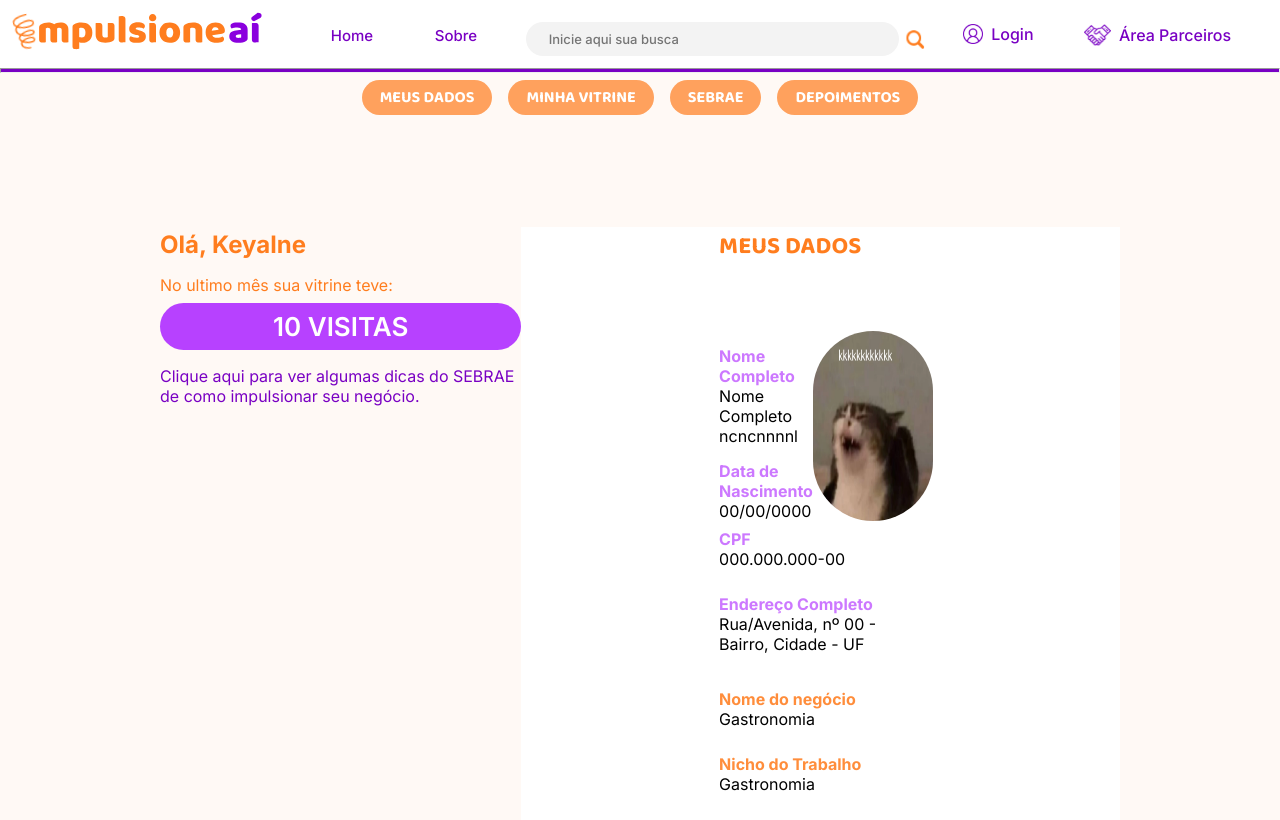
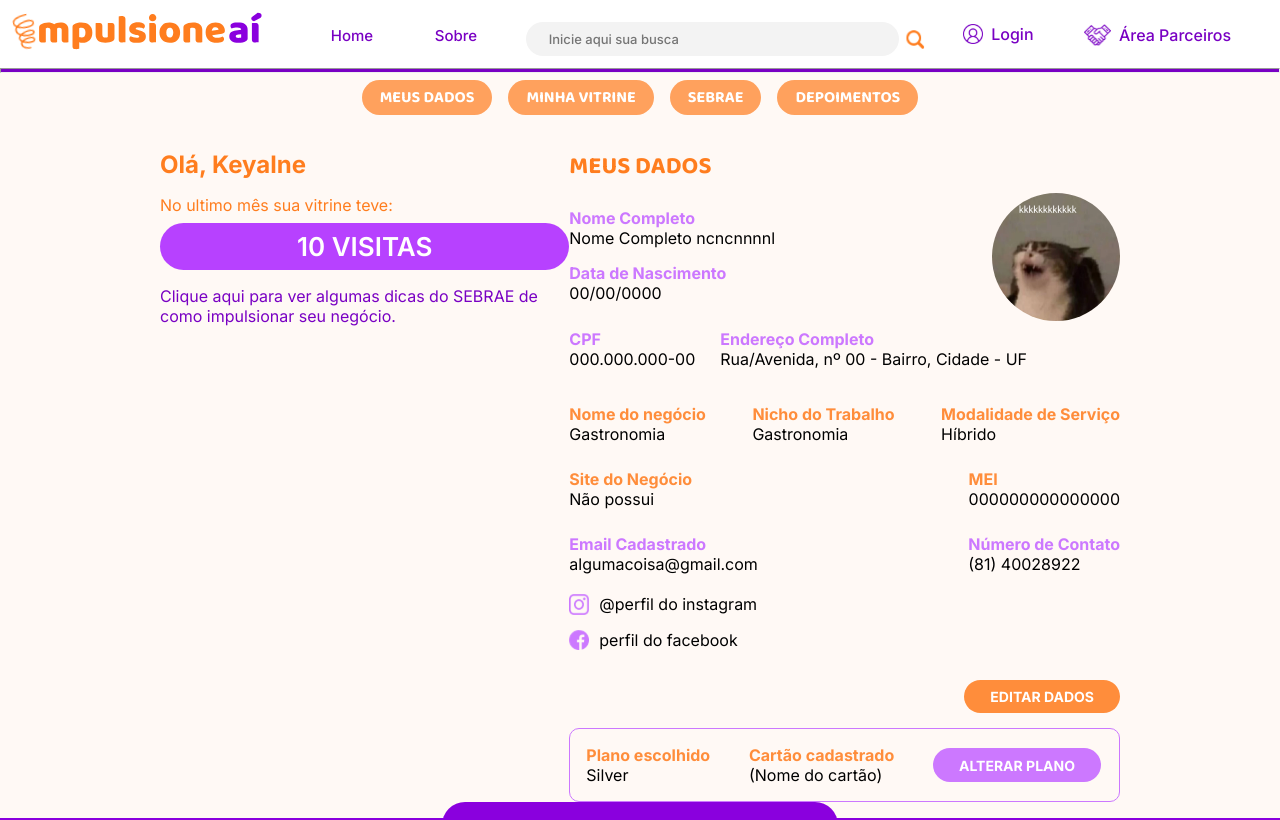
Before and after one commit to Rarissak/impulsione-ai, a React (Vite) app: page /perfilParceiro in a window 1280 px wide. Shown: the top 820 px of the page. Built offline with nearby package versions, Linux system fonts and the light colour scheme.

Commit message:
edit feat: ajustes na tela meusDados, para atender as proporções do perfil

```diff
--- a/src/components/meusDados/MeusDados.jsx
+++ b/src/components/meusDados/MeusDados.jsx
@@ -205,24 +205,18 @@ export function MostrarDadosAtualizados() {
 
 
 // função principal do arquivo
-function MeusDados()
-{
-
-
+function MeusDados(){
 
     return(
+        // <div id="form"  className="corVermelha">
+
             <div>
-                <div id="form">
-
-                    <div className="boxForm">
 
                 {/*Contém todo o formulário e seus campos*/}
-                        <form id="formContainer">
+                <form id="formContainer" className="boxMeusDados">
                     <div id="formTitle1">
                         <h1>MEUS DADOS</h1>
                     </div>
-                            <h1  id="formTitle">Meus Dados</h1>
-
                     <fieldset id="fieldSetFoto">
                         <div id="separarCampos">
                             {/*NOME COMPLETO*/}
@@ -239,14 +233,12 @@ function MeusDados()
 
                         </div>
 
+                        <img src={ProfileImg} alt="Foto de perfil" id="fotoPerfil"/>
 
-                                <img src={ProfileImg} alt="Foto de perfil" id="fotoPerfil"/>
                     </fieldset>
 
                     {/*Campo das informações pessoais*/}
                     <fieldset className = "fieldSetConfig">
-
-
                         {/*CPF*/}
                         <div className="fieldType1">
                             <span className="nameField">CPF</span>
@@ -258,12 +250,10 @@ function MeusDados()
                             <span className="nameField">Endereço Completo</span>
                             <span className="conteudo" id="campoEndereco">Rua/Avenida, nº 00 - Bairro, Cidade - UF</span>
                         </div>
-
                     </fieldset>
 
                     {/*CAMPO DA SENHA*/}
                     <fieldset id="fieldSetNegocio" className=" corLaranja ">
-
                         {/*Nome do Negócio*/}
                         <div className="fieldType1">
                             <span className="nameField">Nome do negócio</span>
@@ -310,7 +300,6 @@ function MeusDados()
                     </fieldset>
 
                     <fieldset id="fieldSetIcon">
-
                         {/*Instagram*/}
                         <div className="fieldType2 iconCenter">
                             <img src={InstagramIcon}  alt="Icone do instagram" />
@@ -322,16 +311,14 @@ function MeusDados()
                             <img src={FacebookIcon}  alt="Icone do facebook"/>
                             <span className="conteudo" id="campoFace">perfil do facebook</span>
                         </div>
-
                     </fieldset>
 
                     <div className="buttonsFormEdit">
                         <button id="editButton" type="button" onClick={() => {
                             PegandoDados(); ToggleModal();
-                                        }}>EDITAR DADOS</button>
+                            }}>EDITAR DADOS
+                        </button>
                     </div>
-
-
 
                     <fieldset id="fieldSetConfigPlano" className=" corLaranja">
                         {/*Plano Escolhido*/}
@@ -352,14 +339,163 @@ function MeusDados()
                     </fieldset>
                 </form>
             </div>
-
-                </div>
-
-                {/*Abrindo um espaço entre o footer e o formulário.*/}
-                <div id="beforeFooter"></div>
-
-            </div>
     );
 }
 
 export default MeusDados;
+
+
+
+// return(
+
+//     <div id="form"  className="corVermelha">
+
+//         <div className="boxForm">
+
+//             {/*Contém todo o formulário e seus campos*/}
+//             <form id="formContainer">
+//                 <div id="formTitle1">
+//                     <h1>MEUS DADOS</h1>
+//                 </div>
+//                 <h1  id="formTitle">Meus Dados</h1>
+
+//                 <fieldset id="fieldSetFoto">
+//                     <div id="separarCampos">
+//                         {/*NOME COMPLETO*/}
+//                         <div className="fieldType1">
+//                             <span className="nameField">Nome Completo</span>
+//                             <span className="conteudo" id="campoNome">Nome Completo ncncnnnnl</span>
+//                         </div>
+
+//                         {/*DATA DE NASCIMENTO*/}
+//                         <div className="fieldType1">
+//                             <span className="nameField">Data de Nascimento</span>
+//                             <span className="conteudo" id="campoDataNascimento">00/00/0000</span>
+//                         </div>
+
+//                     </div>
+
+
+//                     <img src={ProfileImg} alt="Foto de perfil" id="fotoPerfil"/>
+//                 </fieldset>
+
+//                 {/*Campo das informações pessoais*/}
+//                 <fieldset className = "fieldSetConfig">
+
+
+//                     {/*CPF*/}
+//                     <div className="fieldType1">
+//                             <span className="nameField">CPF</span>
+//                             <span className="conteudo" id="campoCPF">000.000.000-00</span>
+//                     </div>
+
+//                      {/*Endereço completo*/}
+//                     <div className="fieldType1">
+//                             <span className="nameField">Endereço Completo</span>
+//                             <span className="conteudo" id="campoEndereco">Rua/Avenida, nº 00 - Bairro, Cidade - UF</span>
+//                     </div>
+
+//                 </fieldset>
+
+//                 {/*CAMPO DA SENHA*/}
+//                 <fieldset id="fieldSetNegocio" className=" corLaranja ">
+
+//                     {/*Nome do Negócio*/}
+//                     <div className="fieldType1">
+//                         <span className="nameField">Nome do negócio</span>
+//                         <span className="conteudo" id="campoNomeNegocio">Gastronomia</span>
+//                     </div>
+
+//                     {/*Nicho*/}
+//                     <div className="fieldType1">
+//                         <span className="nameField">Nicho do Trabalho</span>
+//                         <span className="conteudo" id="campoNicho">Gastronomia</span>
+//                     </div>
+
+//                     {/*Modalidade de Serviço*/}
+//                     <div className="fieldType1">
+//                         <span className="nameField">Modalidade de Serviço</span>
+//                         <span className="conteudo" id="campoModalidade">Híbrido</span>
+//                     </div>
+
+//                     {/*Site do Negócio*/}
+//                     <div className="fieldType1">
+//                         <span className="nameField">Site do Negócio</span>
+//                         <span className="conteudo" id="campoSite">Não possui</span>
+//                     </div>
+
+//                     {/*MEI*/}
+//                     <div className="fieldType1">
+//                         <span className="nameField">MEI</span>
+//                         <span className="conteudo" id="campoMEI">000000000000000</span>
+//                     </div>
+//                 </fieldset>
+
+//                 <fieldset id="fieldSetEmail">
+//                      {/*Email Cadastrado*/}
+//                      <div className="fieldType1">
+//                         <span className="nameField">Email Cadastrado</span>
+//                         <span className="conteudo" id="campoEmail">algumacoisa@gmail.com</span>
+//                     </div>
+
+//                      {/*Número de Contato*/}
+//                      <div className="fieldType1">
+//                         <span className="nameField">Número de Contato</span>
+//                         <span className="conteudo" id="campoTel">(81) 40028922</span>
+//                     </div>
+//                 </fieldset>
+
+//                     <fieldset id="fieldSetIcon">
+
+//                         {/*Instagram*/}
+//                         <div className="fieldType2 iconCenter">
+//                             <img src={InstagramIcon}  alt="Icone do instagram" />
+//                             <span className="conteudo" id="campoInsta">@perfil do instagram</span>
+//                         </div>
+
+//                             {/*Facebook*/}
+//                         <div className="fieldType2 iconCenter">
+//                             <img src={FacebookIcon}  alt="Icone do facebook"/>
+//                             <span className="conteudo" id="campoFace">perfil do facebook</span>
+//                         </div>
+
+//                     </fieldset>
+
+//                     <div className="buttonsFormEdit">
+//                             <button id="editButton" type="button" onClick={() => {
+//                              PegandoDados(); ToggleModal();
+//                             }}>EDITAR DADOS</button>
+//                     </div>
+
+
+
+//                 <fieldset id="fieldSetConfigPlano" className=" corLaranja">
+//                      {/*Plano Escolhido*/}
+//                      <div className="fieldType1">
+//                         <span className="nameField">Plano escolhido</span>
+//                         <span className="conteudo">Silver</span>
+//                     </div>
+
+//                      {/*Cartão Cadastrado*/}
+//                      <div className="fieldType1">
+//                         <span className="nameField">Cartão cadastrado</span>
+//                         <span className="conteudo">(Nome do cartão)</span>
+//                     </div>
+
+//                     <div className="buttonsForm">
+//                         <button id="alterarButton">ALTERAR PLANO</button>
+//                     </div>
+//                 </fieldset>
+//             </form>
+//         </div>
+
+//     </div>
+
+//     {/*Abrindo um espaço entre o footer e o formulário.*/}
+//     <div id="beforeFooter"></div>
+
+
+// );
+// }
+
+// export default MeusDados;
--- a/src/components/meusDados/meusDados.css
+++ b/src/components/meusDados/meusDados.css
@@ -9,9 +9,6 @@
     font-size: 14px;
     font-family: 'Inter';
 }
-
-/*Colocando o elemento loginHeader em cima do loginBody*/
-
 
 /*Configurando a fonte do loginHeader*/
 #formTitle1
@@ -46,11 +43,12 @@
 
 #formContainer
 {
-    width: 50%;
+    width: 100%;
     background-color: transparent;
     /* gap: 2rem;
     display: flex;
     flex-direction: column; */
+    margin: 0 !important;
 }
 
 
@@ -338,8 +336,9 @@
 
 #fotoPerfil
 {
-    width: 120px;
-    border-radius: 75px;
+    width: 8rem;
+    height: 8rem;
+    border-radius: 100%;
 }
 
  /*Campo dos negócios*/
@@ -438,20 +437,20 @@
 /* Tamanho criado por conta do componente carrossel */
 @media screen and (max-width: 840px){
 
-    #formContainer
+    /* #formContainer
     {
         width: 60%;
-    }
+    } */
 
 }
 /* Tamanho criado por conta do componente carrossel */
 
 @media screen and (max-width: 768px){
 
-    #formContainer
+    /* #formContainer
     {
         width: 70%;
-    }
+    } */
 
 }
 
@@ -477,12 +476,12 @@
 
 }
 @media screen and (max-width: 560px){
-    #formContainer
+    /* #formContainer
     {
         width: 90%;
 
 
-    }
+    } */
     .fieldSetConfig
     {
         flex-direction: column;
@@ -543,10 +542,10 @@
 }
 
 @media screen and (max-width: 320px){
-  #formContainer
+  /* #formContainer
   {
     margin-left: -65px;
-  }
+  } */
 }
 
 @media screen and (max-width: 280px){
```
Lines whose indentation alone changed are shown as unchanged.
